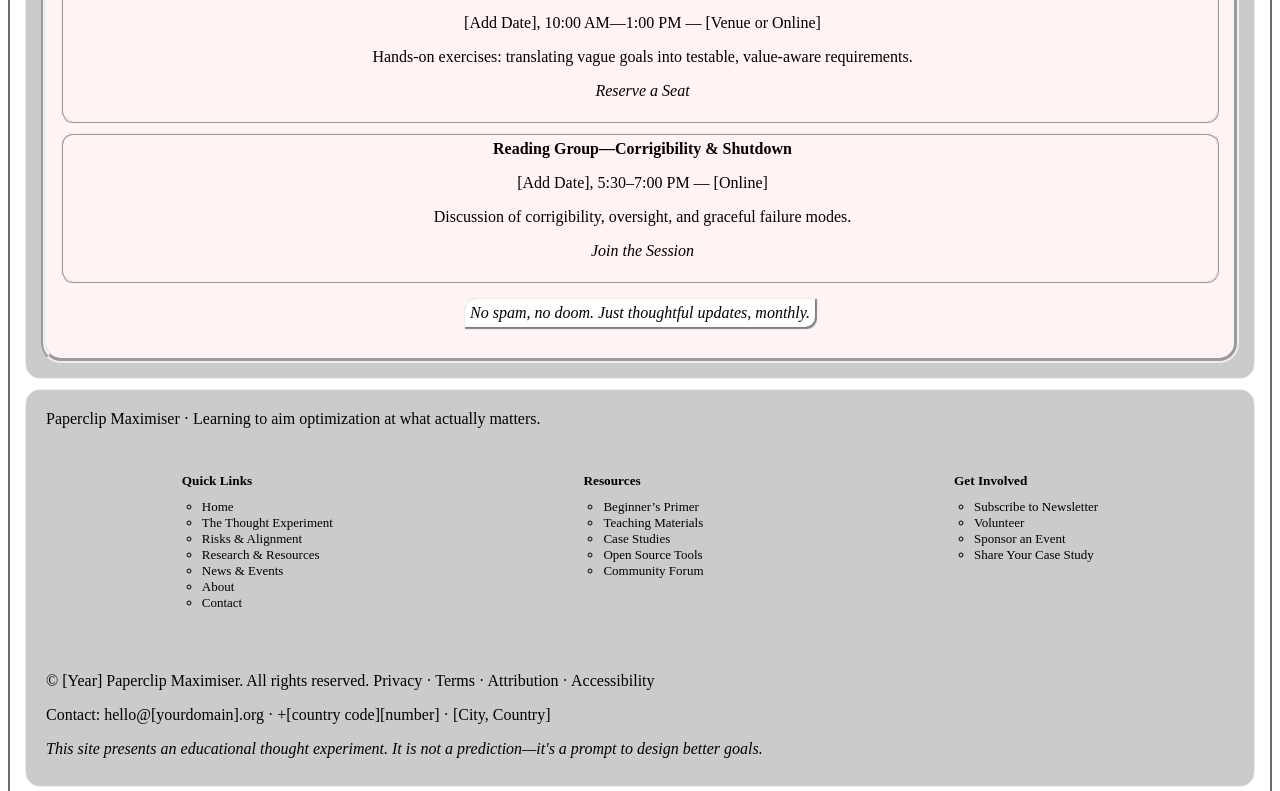
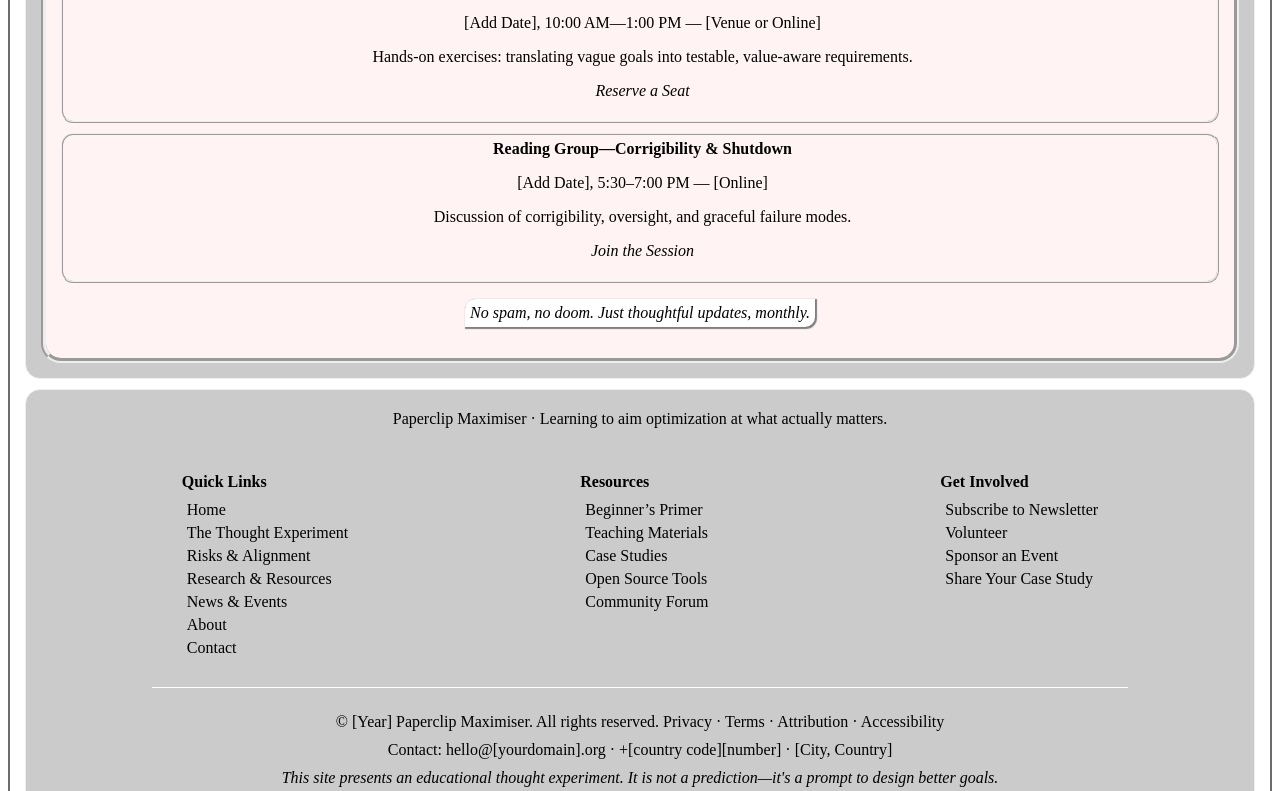
Before and after one commit to DhavalBavda/HTML-CSS-Practice-IBM, a plain HTML site: page Assignment1/index.html in a window 1280 px wide. Shown: the part 2009-2800 px from the top of the page. Drawn offline with Linux system fonts and the light colour scheme.

Commit message:
design changes in assignment

```diff
--- a/Assignment1/style.css
+++ b/Assignment1/style.css
@@ -133,6 +133,11 @@ body{
 
 /* -------------------------------------- general why mttr start -------------------------------------- */
 
+.general-why-mttr-section{
+    border-left: 2px solid rgb(255, 243, 243);
+    border-radius: 10px 0px 0px 10px;
+}
+
 .general-why-mttr-section li{
     list-style: square;
     margin-bottom: 1.5px;
@@ -141,6 +146,11 @@ body{
 /* -------------------------------------- general why mttr end -------------------------------------- */
 
 /* -------------------------------------- general-cr-alg start -------------------------------------- */
+.general-cr-alg{
+    border-left: 2px solid rgb(255, 243, 243);
+    border-radius: 10px 0px 0px 10px;
+}
+
 .general-cr-alg dt {
     margin: 2px 2px 2px 20px;
     padding: 3px;
@@ -279,7 +289,7 @@ body{
     border: 1px;
     border-style: ridge;
     border-radius: 15px;
-        background-color: rgb(203, 203, 203);
+    background-color: rgb(203, 203, 203);
 
 }
 
@@ -287,6 +297,7 @@ body{
 .footer-sec-head{
     margin: 5px;
     padding: 5px;
+    text-align: center;
 }
 /* -------------------------------------- footer-sec-head end -------------------------------------- */
 
@@ -300,29 +311,29 @@ body{
     width: 80%;
     align-self: center;
     justify-content: space-between;
+    border-bottom: 1px solid white;
 }
 
 .footer-sec-body div{
-    /* border: 1px ridge; */
-    /* background-color: white; */
-    /* border-radius: 10px; */
     padding: 5px;
     margin: 10px;
 }
 
 .footer-sec-body h5{
     margin: 10px;
+    font-size: medium;
 }
 
 .footer-sec-body ul{
     margin: 10px;
-    padding-left: 20px;
+    padding-left: 5px;
 }
 
 
 .footer-sec-body li{
-    list-style: circle;
-    font-size: small
+    list-style: none;
+    font-size:medium;
+    margin-bottom: 5px;
 }
 /* -------------------------------------- footer-sec-body end -------------------------------------- */
 
@@ -333,7 +344,8 @@ body{
 }
 
 .footer-sec-foot p{
-    margin-bottom: 8px;
+    margin: 10px;
+    text-align: center;
 }
 /* -------------------------------------- footer-sec-foot end -------------------------------------- */
 
```
